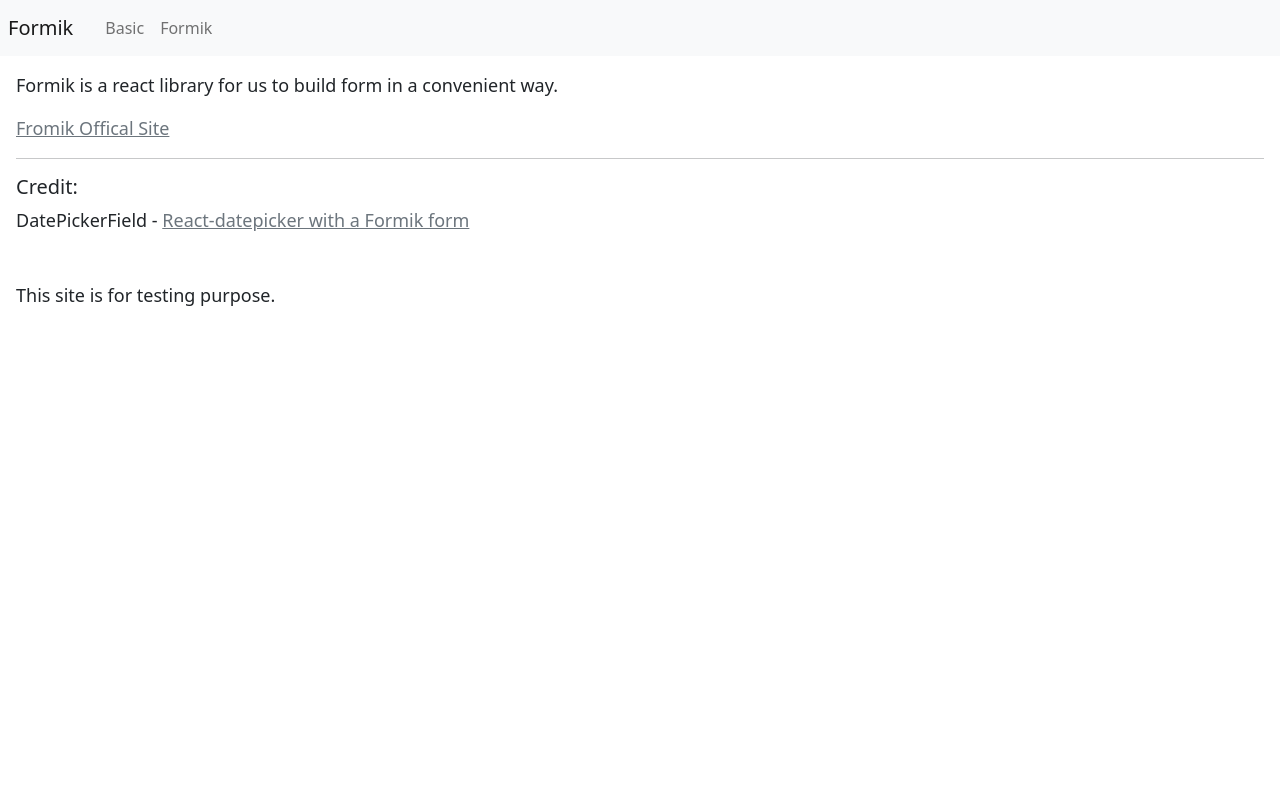
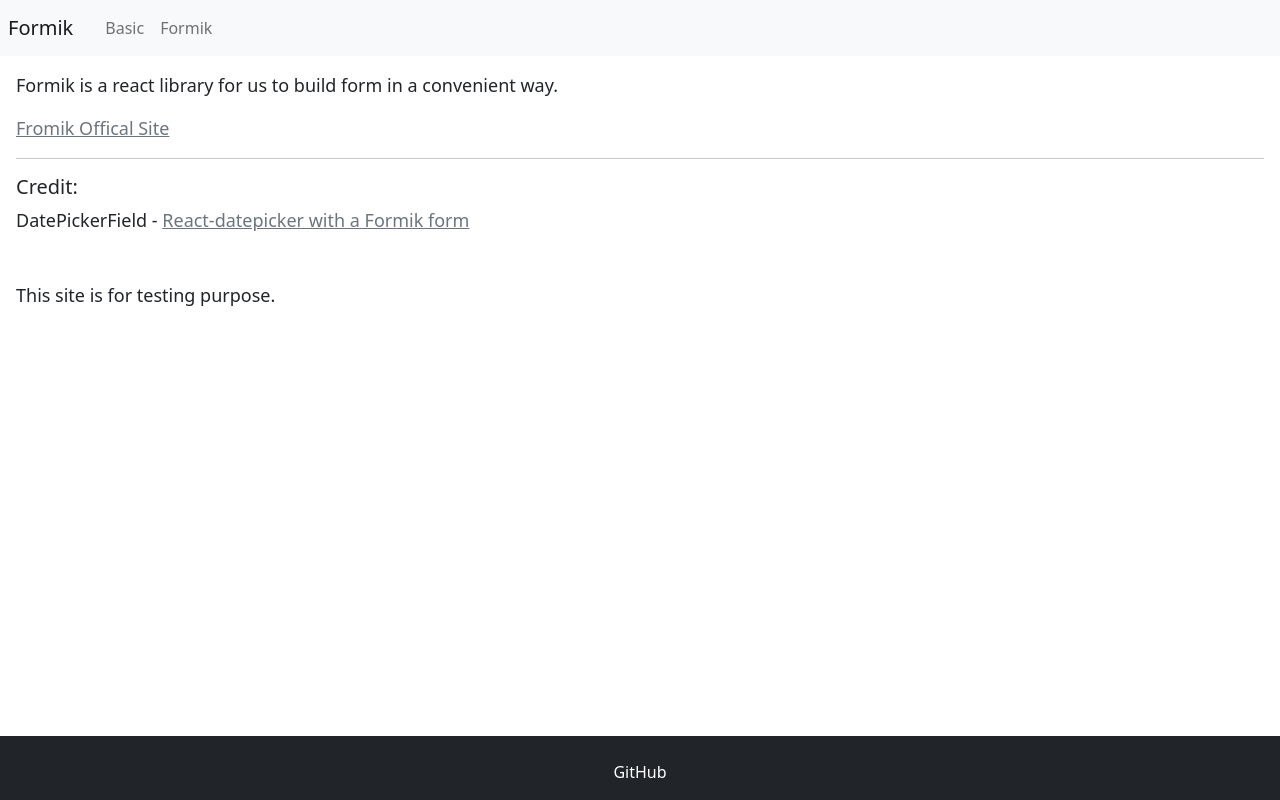
Before and after one commit to michaelc285/react-formik-sample, a React (Create React App) app: page / in a window 1280 px wide. Built offline with nearby package versions, Linux system fonts and the light colour scheme.

Commit message:
Add footer

```diff
--- a/public/index.html
+++ b/public/index.html
@@ -24,7 +24,7 @@
       work correctly both with client-side routing and a non-root public URL.
       Learn how to configure a non-root public URL by running `npm run build`.
     -->
-    <title>React App</title>
+    <title>React Formik Sample</title>
   </head>
   <body>
     <noscript>You need to enable JavaScript to run this app.</noscript>
--- a/src/App.css
+++ b/src/App.css
@@ -1,6 +1,7 @@
+
 .flex-container {
   display: flex;
-  flex-wrap:wrap;
+  flex-wrap: wrap;
 }
 
 .flex-container>* {
@@ -11,3 +12,8 @@
   border: 2px solid gray;
   background-color: white;
 }
+
+.footer {
+  margin-top: auto;
+  height: 4em;
+}
--- a/src/App.js
+++ b/src/App.js
@@ -10,6 +10,7 @@ import NavigationBar from "./components/NavigationBar";
 import HomePage from "./components/HomePage";
 import BasicForm from "./components/BasicForm";
 import FormikTest from "./components/FormikTest";
+import Footer from "./components/Footer";
 
 function App() {
   const [measure, measureDispatch] = useReducer(measureReducer, initialMeasureState);
@@ -17,6 +18,7 @@ function App() {
 
   return (
     <LayoutContext.Provider value={layoutValue}>
+      <div className="d-flex flex-column" style={{ minHeight: "100vh" }}>
         <NavigationBar />
         <Switch>
           <Route path={ROOT} exact component={HomePage} />
@@ -24,6 +26,9 @@ function App() {
           <Route path={FORMIK_FORM} exact component={FormikTest} />
           <Route path={"*"} component={HomePage} />
         </Switch>
+
+        <Footer />
+      </div>
     </LayoutContext.Provider>
   );
 }
--- /dev/null
+++ b/src/components/Footer.js
@@ -0,0 +1,12 @@
+import React from 'react'
+
+export default function Footer() {
+
+    return (
+        <div className="footer bg-dark py-3">
+            <div className="d-flex justify-content-center">
+                <a className="nav-link text-white " href="https://github.com/michaelc285" target="_blank" rel="noreferrer" >GitHub</a>
+            </div>
+        </div>
+    )
+}
--- a/src/components/NavigationBar.js
+++ b/src/components/NavigationBar.js
@@ -6,7 +6,7 @@ import { useMeasure } from '../hooks/useMeasure';
 export default function NavigationBarComponent() {
     const { pathname } = useLocation();
     const navRef = useRef();
-    useMeasure(navRef);
+    useMeasure(navRef, "NAV_REF_ADD");
 
     return (
         <nav className="navbar navbar-expand-lg navbar-light bg-light" ref={navRef}>
--- a/src/hooks/useMeasure.js
+++ b/src/hooks/useMeasure.js
@@ -2,11 +2,11 @@ import { useLayoutEffect, useContext } from "react";
 import { LayoutContext } from "../contexts/layoutContext";
 import useWindowSize from "../hooks/useWindowsSize";
 
-export const useMeasure = (ref) => {
+export const useMeasure = (ref, type) => {
     const { width } = useWindowSize();
     const { measureDispatch } = useContext(LayoutContext);
     useLayoutEffect(() => {
-        measureDispatch({ type: "NAV_REF_ADD", payload: ref });
-    }, [ref, width, measureDispatch]);
+        measureDispatch({ type, payload: ref.current.getBoundingClientRect });
+    }, [ref, type, width, measureDispatch]);
 
 }
```
Also changed, not shown: public/manifest.json. Lines whose indentation alone changed are shown as unchanged.
